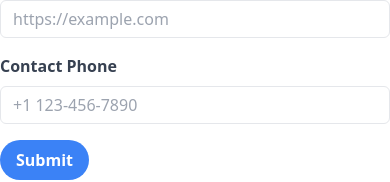
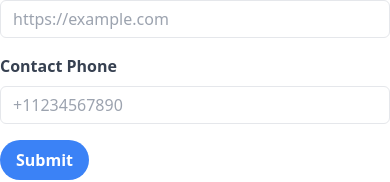
Before and after one commit to Revati2103/downtime-detector, a Next.js app in the folder client/: page / in a window 390 px wide. Shown: the part 140-322 px from the top of the page. Built offline with nearby package versions, Linux system fonts and the light colour scheme.

Commit message:
updated placeholder for phone no

```diff
--- a/client/components/ContactForm.jsx
+++ b/client/components/ContactForm.jsx
@@ -98,7 +98,7 @@ const ContactForm = () => {
 
         <div className="mb-4">
           <label htmlFor="contactPhone" className="block text-gray-700 font-bold mb-2">Contact Phone</label>
-          <Field type="tel" id="contactPhone" name="contactPhone" placeholder="+1 123-456-7890" className="w-full border rounded-md py-2 px-3 text-gray-700 leading-tight focus:outline-none focus:shadow-outline" />
+          <Field type="tel" id="contactPhone" name="contactPhone" placeholder="+11234567890" className="w-full border rounded-md py-2 px-3 text-gray-700 leading-tight focus:outline-none focus:shadow-outline" />
           <ErrorMessage name="contactPhone" component="div" className="error-message text-red-500" />
         </div>
 
```
